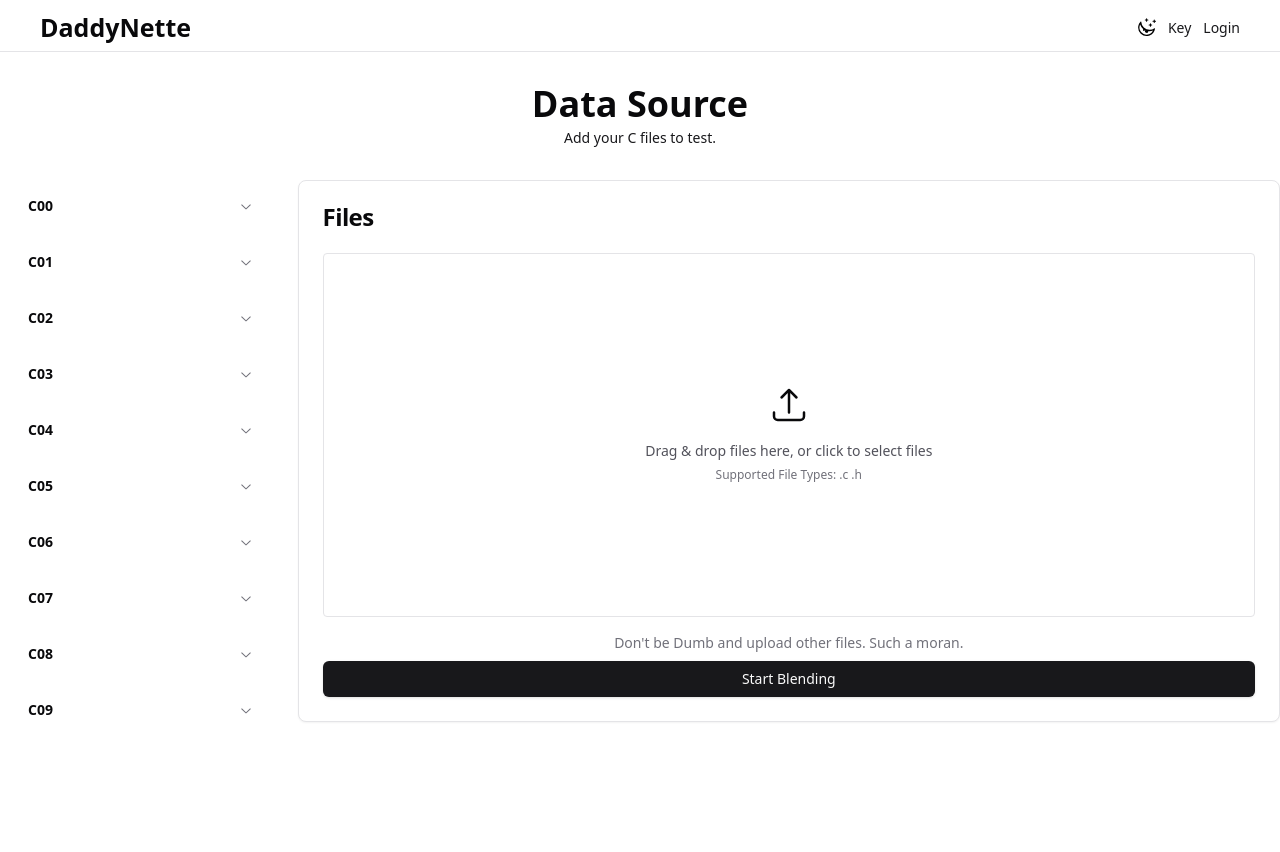
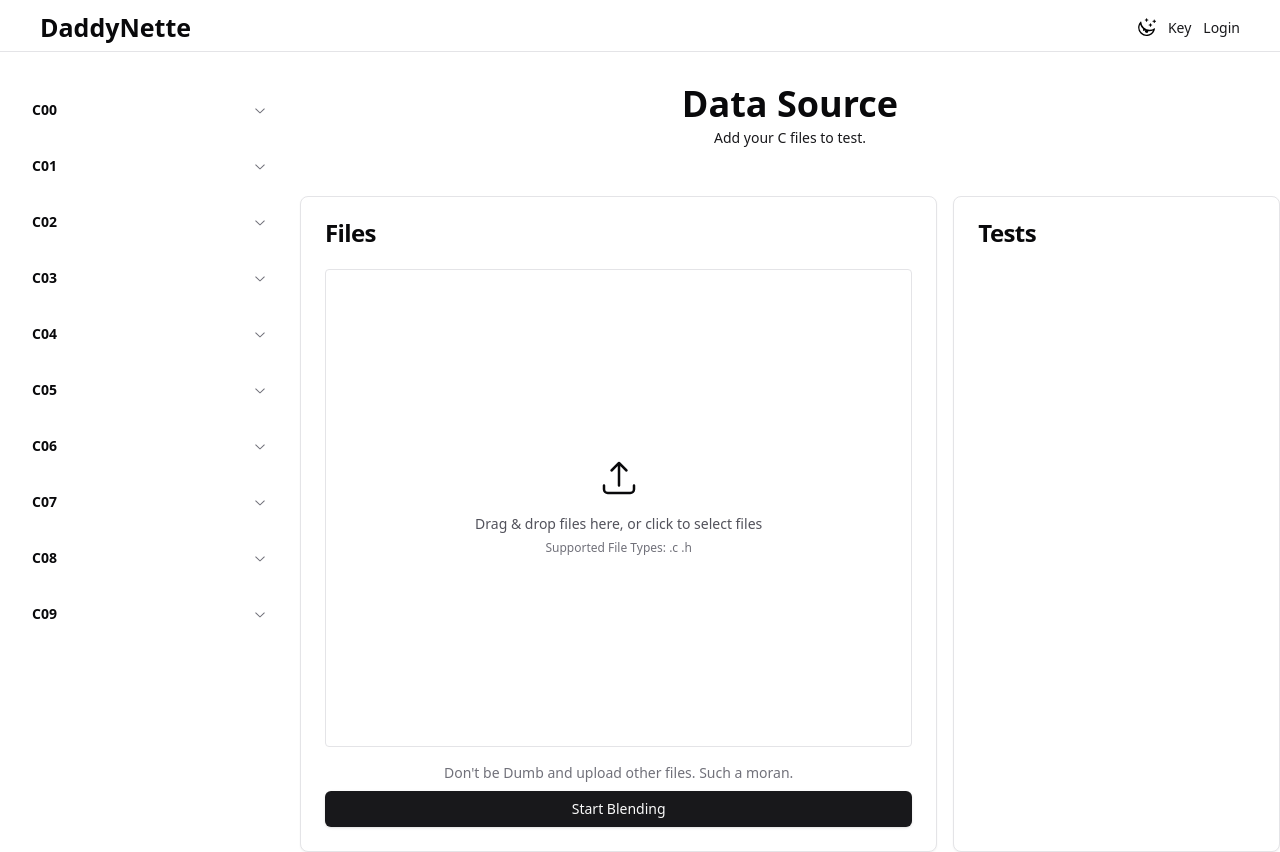
Before and after one commit to zakaria-jaddad/Daddynette, a React (Vite) app: page / in a window 1280 px wide. Before the commit the page ends 800 px from the top, so only its background shows below. Built offline with nearby package versions, Linux system fonts and the light colour scheme.

Commit message:
Finished Main

```diff
--- a/src/components/Main/Main.tsx
+++ b/src/components/Main/Main.tsx
@@ -11,13 +11,8 @@ import { Checkbox } from "@/components/ui/checkbox";
 
 const Main = () => {
   return (
-    <div className="container mx-auto">
-      {/* Landing */}
-      <Landing />
-
-      {/* main */}
-      <main className="flex gap-4">
-        <aside className="w-[22%] px-5 max-w-[340px]">
+    <div className="container mx-auto flex flex-wrap min-h-[800px]">
+      <aside className="px-5 pt-8 min-w-[300px]">
         {days.map((day: string[], index: number) => {
           return (
             <Accordion type="single" collapsible>
@@ -26,7 +21,7 @@ const Main = () => {
                 key={index}
                 className="border-none px-2"
               >
-                  <AccordionTrigger className="rounded-lg hover:bg-muted hover:text-violet-600 hover:no-underline hover:pl-2 mb-1 transition-all duration-150 font-semibold">{`C0${index}`}</AccordionTrigger>
+                <AccordionTrigger className="px-1 hover:pl-3 mb-1 rounded-lg hover:bg-muted hover:text-violet-600 hover:no-underline  transition-[padding] duration-150 font-semibold">{`C0${index}`}</AccordionTrigger>
                 {day.map((exercise: string) => (
                   <AccordionContent className="pl-3">
                     <div className="items-top flex space-x-2">
@@ -47,7 +42,15 @@ const Main = () => {
           );
         })}
       </aside>
-        <div className="w-[45%] h-[542px] flex-1">
+
+      {/* main */}
+      <main className="flex gap-4 flex-col flex-1">
+        {/* Landing */}
+        <Landing />
+
+        <div className="h-[542px] flex-1 flex flex-row gap-4">
+          {/* Start Input */}
+          <div className="flex-1">
             <div className="h-full">
               <div className="h-full">
                 <div className="h-full">
@@ -113,6 +116,28 @@ const Main = () => {
               </div>
             </div>
           </div>
+          {/* End Input */}
+
+          {/* Start Output*/}
+          <div className="w-1/3">
+            <div className="h-full">
+              <div className="h-full">
+                <div className="h-full">
+                  <div className="flex flex-col h-full rounded-lg border border-zinc-200 bg-white text-zinc-950 shadow-sm dark:border-zinc-800 dark:bg-zinc-950 dark:text-zinc-50">
+                    <div className="flex flex-col space-y-1.5 p-6">
+                      <h3 className="text-2xl font-semibold leading-none tracking-tight">
+                        Tests
+                      </h3>
+                    </div>
+                    <div className="p-6 pt-0 flex-1">
+                      <div className="h-full flex flex-col flex-wrap gap-2"></div>
+                    </div>
+                  </div>
+                </div>
+              </div>
+            </div>
+          </div>
+        </div>
       </main>
     </div>
   );
```
Lines whose indentation alone changed are shown as unchanged.
